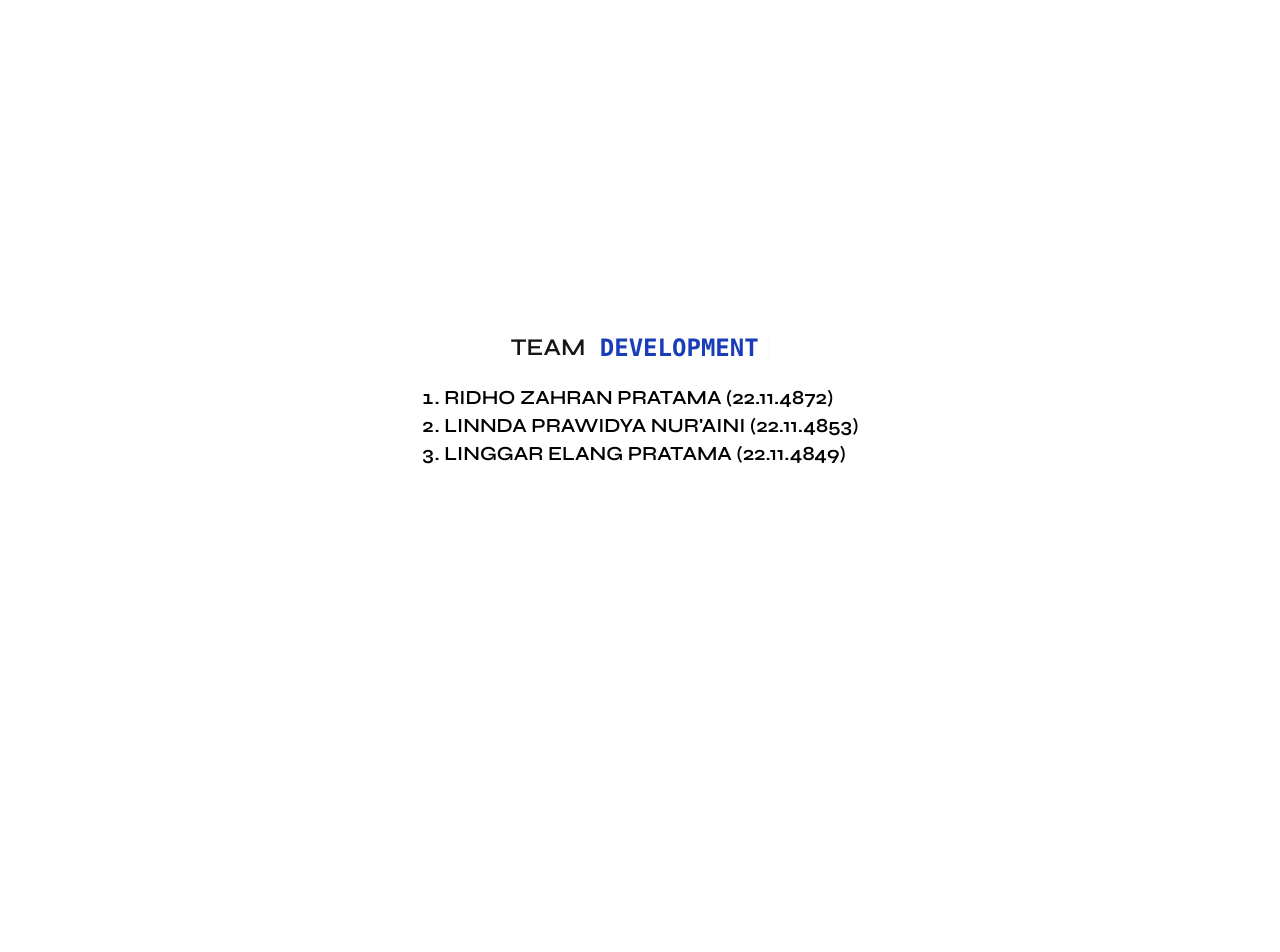
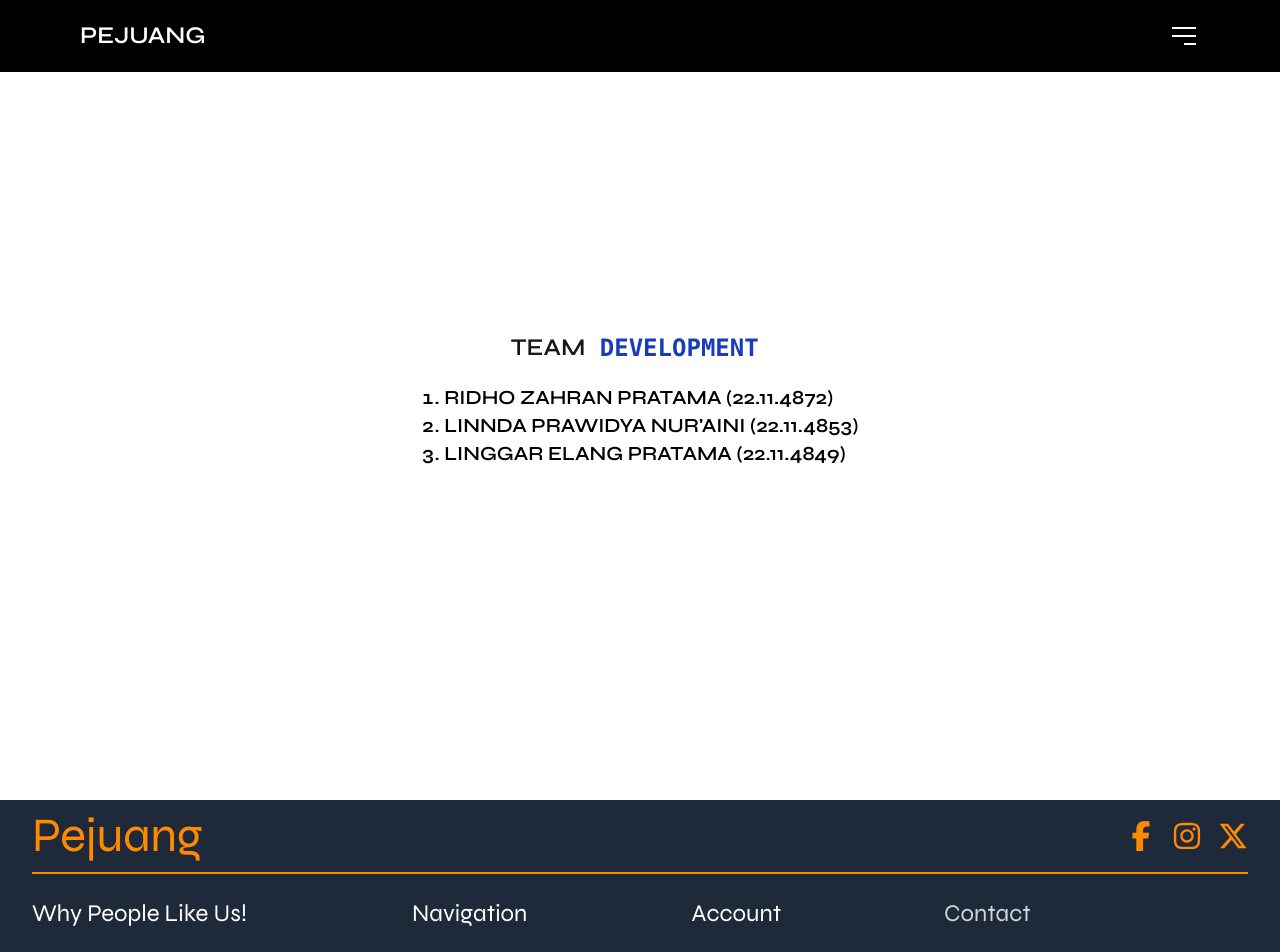
Before and after one commit to linggarelang/pejuang, a Next.js app: page / in a window 1280 px wide. Shown: the top 952 px of the page. Before the commit the page ends 800 px from the top, so only its background shows below. Built offline with nearby package versions, Linux system fonts and the light colour scheme.

Commit message:
feat: add LenisProvider to layout for smooth scrolling

```diff
--- a/app/layout.tsx
+++ b/app/layout.tsx
@@ -1,6 +1,9 @@
 import type { Metadata } from "next";
 import { Syne } from "next/font/google";
 import "./globals.css";
+import Navbar from "./components/navbar/Navbar";
+import Footer from "./components/footer/Footer";
+import LenisProvider from "./providers/react-lenis";
 
 const syne = Syne({
   variable: "--font-syne",
@@ -21,11 +24,29 @@ export default function RootLayout({
       lang="en"
       className={`${syne.variable}`}
     >
-      <body>
-        <main>
-          {children}
-        </main>
-      </body>
+      <LenisProvider
+        root
+        options={{
+          duration: 2,
+          smoothWheel: true,
+          wheelMultiplier: 1,
+          touchMultiplier: 1.2,
+        }}
+      >
+        <body>
+          <header>
+            <Navbar />
+          </header>
+
+          <main>
+            {children}
+          </main>
+
+          <footer>
+            <Footer />
+          </footer>
+        </body>
+      </LenisProvider>
     </html>
   );
 };
```
